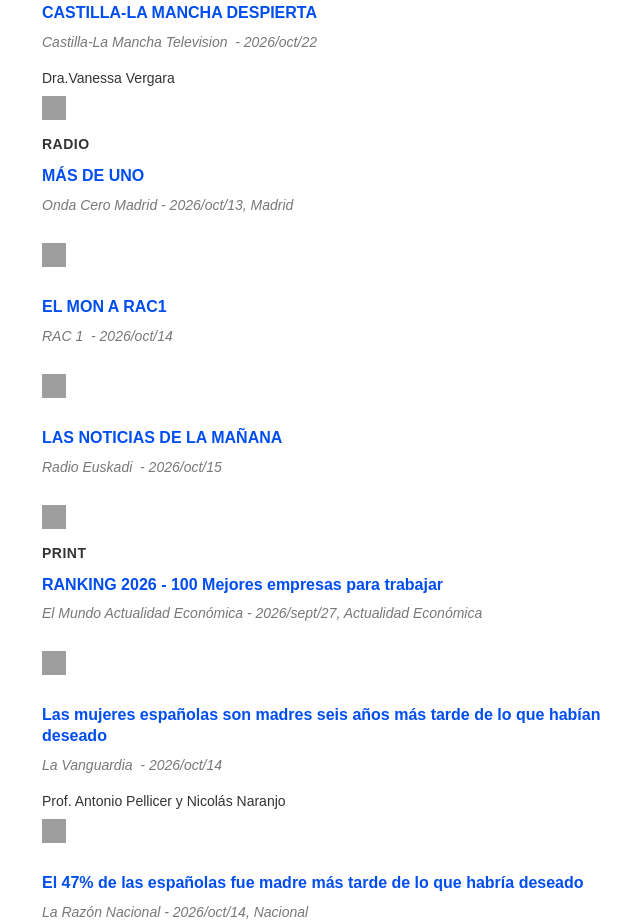
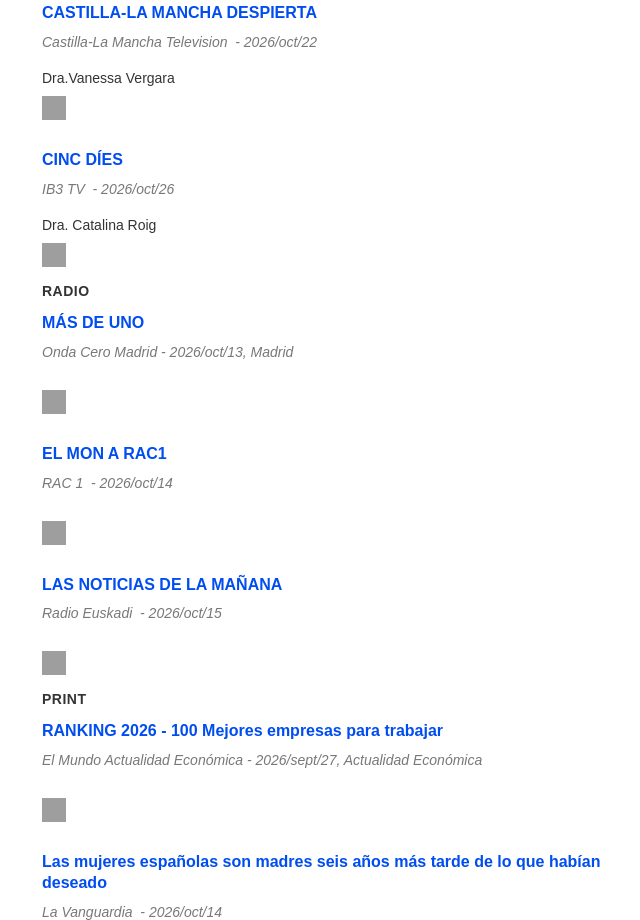
Before and after one commit to IVI-Tinkle/Noticias-IVI-Resumen-mensual-Octubre-2026, a plain HTML site: page index.html in a window 1280 px wide. Shown: the part 1210-2130 px from the top of the page, without its empty margins (305-945 px from the left). Drawn offline with Linux system fonts and the light colour scheme; grey boxes are pictures that could not be loaded.

Commit message:
Update index.html

```diff
--- a/index.html
+++ b/index.html
@@ -299,6 +299,60 @@
                             </tr>
 
                             <!-- SPACER ROW -->
+                                                    <!-- SPACER ROW -->
+                            <tr><td height="8" style="font-size: 8px; line-height: 8px;"> </td></tr>
+                            <tr><td height="8" style="font-size: 8px; line-height: 8px;"> </td></tr>
+
+                            <!-- ROW 3: ONLINE CATEGORY (Left Aligned) -->
+
+                            <!-- SPACER ROW -->
+                            <tr><td height="12" style="font-size: 14px; line-height: 14px;"> </td></tr>
+
+                            <!-- ROW 4: HEADLINE -->
+                            <tr>
+                                <td align="left">
+                                    <a href="https://a.eprensa.com/view_pdf.php?sid=22625&cid=1799247503" style="font-family: Arial, sans-serif; font-size: 16px; line-height: 1.3; color: #004DF0; font-weight: bold; text-decoration: none;"target="_blank">
+                                        CINC DÍES                                    </a>
+                                </td>
+                            </tr>
+
+                            <!-- SPACER ROW -->
+                            <tr><td height="10" style="font-size: 10px; line-height: 10px;"> </td></tr>
+
+                            <!-- ROW 5: METADATA -->
+                            <tr>
+                                <td align="left">
+                                    <p style="margin: 0; font-family: Arial, sans-serif; font-size: 14px; color: #787878; font-style: italic;">
+                                                                                IB3 TV  - 2026/oct/26                                    </p>
+                                </td>
+                            </tr>
+
+                            <!-- SPACER ROW -->
+                            <tr><td height="20" style="font-size: 20px; line-height: 20px;"> </td></tr>
+
+                            <!-- ROW 6: DEBUG TEXT & PDF PLACEHOLDER -->
+                            <tr>
+                                <td align="left">
+                                    <table role="presentation" cellspacing="0" cellpadding="0" border="0">
+                                        <tr>
+                                            <td style="padding-bottom: 10px;">
+                                                <p style="margin: 0; font-family: Arial, sans-serif; font-size: 14px; color: #333333; font-weight: normal; text-transform: none;">
+                                                    <!-- changed --> Dra. Catalina Roig                                                </p>
+                                            </td>
+                                        </tr>
+                                        <tr>
+                                            <td>
+                                                <!-- PDF BUTTON PLACEHOLDER 32x32 -->
+                                                <a href="https://d.hallon.es/view_pdf.php?cid=1796549574&amp;sid=22625" style="font-family: Arial, sans-serif; font-size: 12px; color: #333333; font-weight: bold; text-decoration: none;">
+                                                    <img src="https://images.hallon.es/SPECIAL/ivi/pdf.png" alt="PDF" style="width: 24px; height: 24px;">
+                                                </a>
+                                            </td>
+                                        </tr>
+                                    </table>
+                                </td>
+                            </tr>
+
+                            <!-- SPACER ROW -->
                             <tr><td height="8" style="font-size: 8px; line-height: 8px;"> </td></tr>
                             <tr><td height="8" style="font-size: 8px; line-height: 8px;"> </td></tr>
 
@@ -321,6 +375,7 @@
                             </tr>
 
                             <!-- SPACER ROW -->
+
                             <tr><td height="10" style="font-size: 10px; line-height: 10px;"> </td></tr>
 
                             <!-- ROW 5: METADATA -->
```
